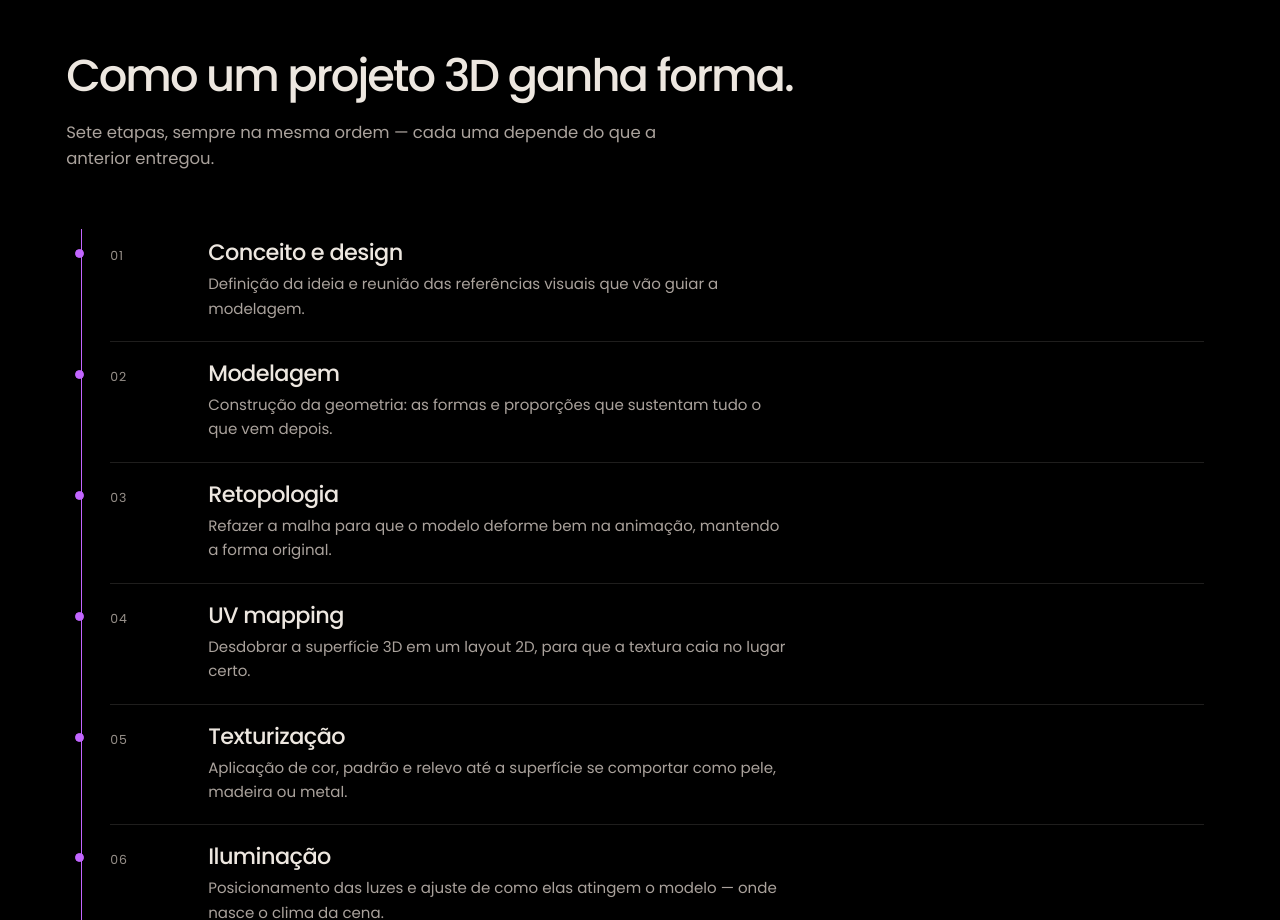
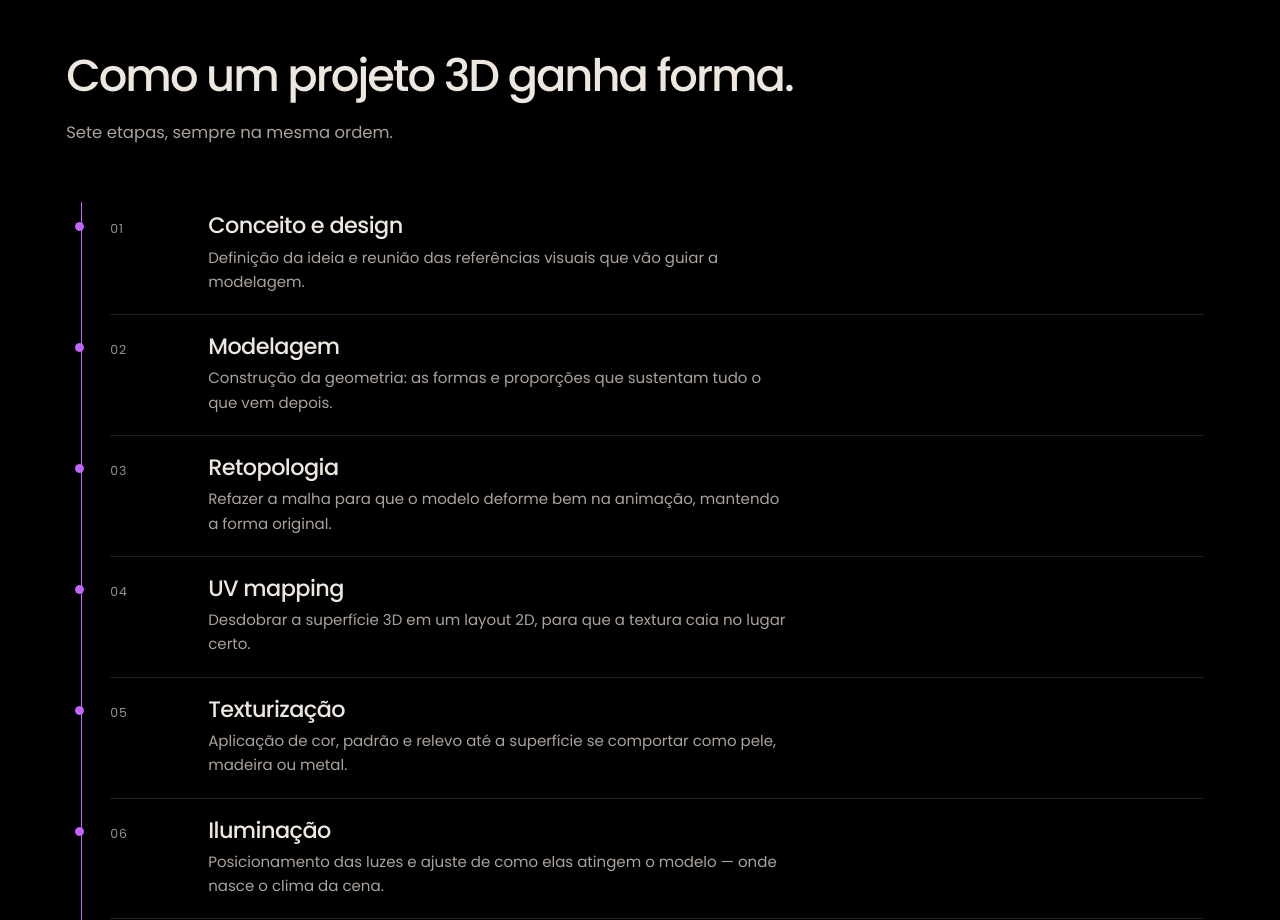
Before and after one commit to johnpinheiro-3d/portfolio, a plain HTML site: page index.html in a window 1280 px wide. Shown: the part 7360-8280 px from the top of the page. Drawn offline with Linux system fonts and the light colour scheme.

Commit message:
Update index.html

```diff
--- a/index.html
+++ b/index.html
@@ -935,7 +935,7 @@ a:focus-visible,button:focus-visible{outline:2px solid var(--ax-select);outline-
     <div class="wrap">
       <div class="section-head">
         <h2>Como um projeto 3D ganha forma.</h2>
-        <p>Sete etapas, sempre na mesma ordem — cada uma depende do que a anterior entregou.</p>
+        <p>Sete etapas, sempre na mesma ordem.</p>
       </div>
       <div class="process__list" id="processList">
         <div class="process__rail" aria-hidden="true"></div>
```
